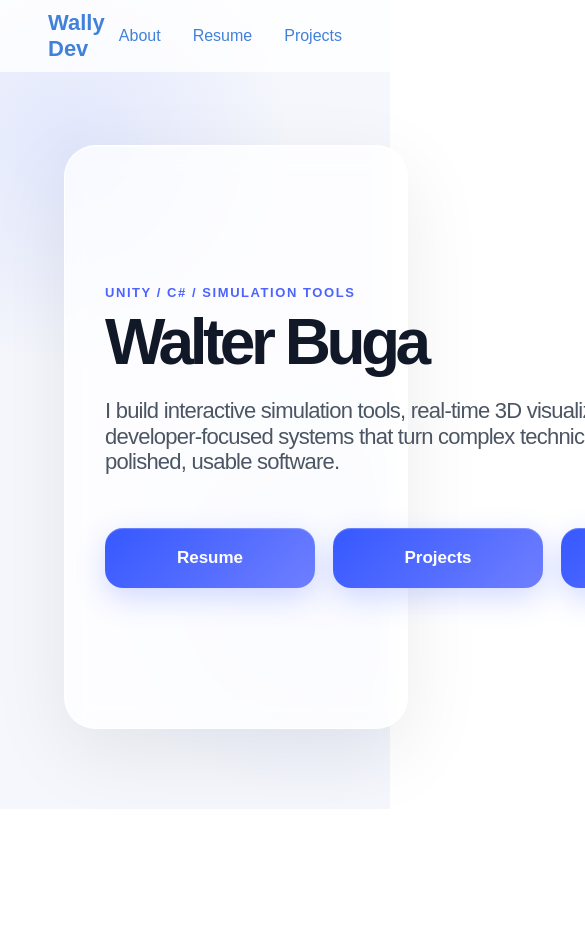
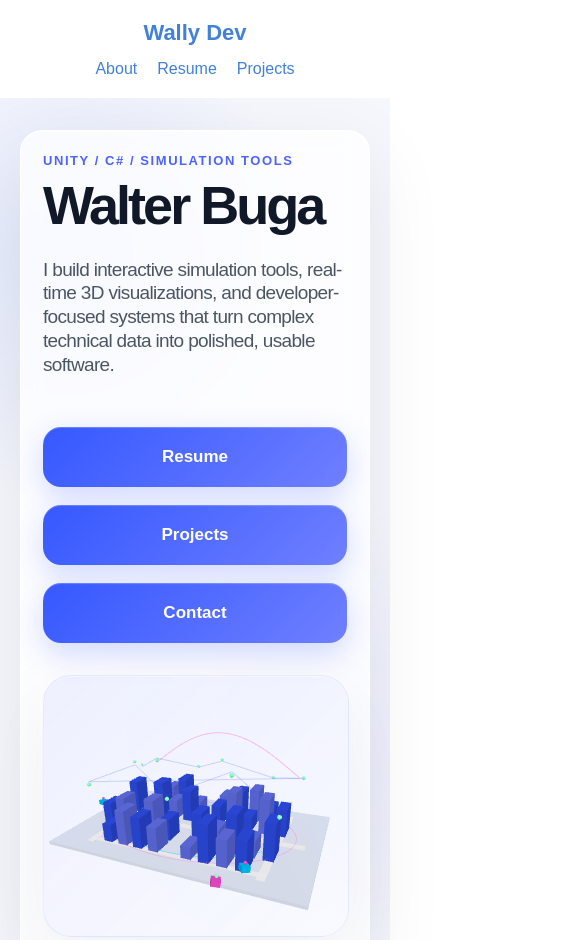
Before and after one commit to wallycobra/Portfolio, a plain HTML site: page src/index.html in a window 390 px wide. Shown: the top 940 px of the page, 585 px wide, since content can reach past the window. Before the commit the page ends 844 px from the top, so only its background shows below. Drawn offline with nearby package versions, Linux system fonts and the light colour scheme; animation ran at ten frames a second.

Commit message:
Added some mobile styles

```diff
--- a/src/styles.css
+++ b/src/styles.css
@@ -363,3 +363,150 @@ a {
   font-size: 14px;
   font-weight: 600;
 }
+
+/* Mobile styles */
+/* Mobile / Tablet Responsiveness */
+@media (max-width: 900px) {
+  .navbar {
+    height: auto;
+    padding: 20px 24px;
+    flex-direction: column;
+    gap: 14px;
+  }
+
+  .nav-links {
+    gap: 20px;
+    flex-wrap: wrap;
+    justify-content: center;
+  }
+
+  .hero {
+    min-height: auto;
+    padding: 120px 20px 40px;
+  }
+
+  .hero-row,
+  .project-card,
+  .resume-grid {
+    grid-template-columns: 1fr;
+  }
+
+  .hero-intro {
+    padding: 28px;
+    gap: 32px;
+  }
+
+  .hero h1 {
+    font-size: clamp(56px, 18vw, 88px);
+  }
+
+  .hero-summary {
+    font-size: 22px;
+    line-height: 1.25;
+  }
+
+  .hero-cards {
+    flex-direction: column;
+    width: 100%;
+  }
+
+  .hero-button {
+    width: 100%;
+  }
+
+  .hero-visual {
+    height: 360px;
+  }
+
+  .projects-page,
+  .resume-page,
+  .project-page {
+    padding: 120px 20px 48px;
+  }
+
+  .projects-header h1,
+  .resume-hero h1 {
+    font-size: clamp(48px, 16vw, 72px);
+  }
+
+  .project-card {
+    padding: 24px;
+    gap: 28px;
+  }
+
+  .project-visual {
+    height: 300px;
+  }
+
+  .project-actions,
+  .resume-actions {
+    flex-direction: column;
+  }
+
+  .button,
+  .secondary-button {
+    width: 100%;
+    box-sizing: border-box;
+  }
+
+  .item-header {
+    flex-direction: column;
+    gap: 6px;
+  }
+
+  .item-header span {
+    white-space: normal;
+  }
+
+  .unity-wrapper {
+    height: 520px;
+  }
+}
+
+@media (max-width: 520px) {
+  .navbar {
+    position: relative;
+  }
+
+  .hero,
+  .projects-page,
+  .resume-page,
+  .project-page {
+    padding-top: 32px;
+  }
+
+  .hero-intro,
+  .project-card,
+  .resume-hero,
+  .resume-sidebar,
+  .resume-main {
+    border-radius: 22px;
+    padding: 22px;
+  }
+
+  .hero h1 {
+    font-size: 54px;
+    letter-spacing: -0.055em;
+  }
+
+  .hero-summary {
+    font-size: 19px;
+  }
+
+  .hero-visual,
+  .project-visual {
+    height: 260px;
+  }
+
+  .project-content h2 {
+    font-size: 36px;
+  }
+
+  .resume-summary {
+    font-size: 18px;
+  }
+
+  .unity-wrapper {
+    height: 420px;
+  }
+}
```
